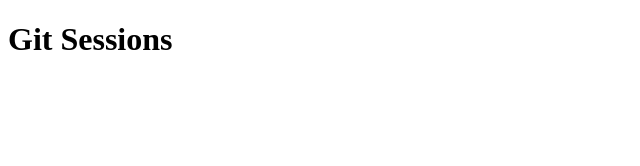
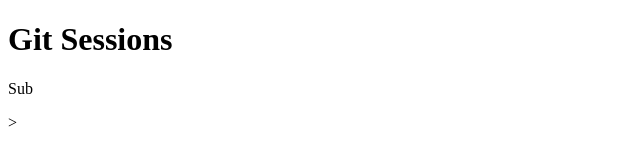
Before and after one commit to AkshayDigheGithub/cal, a plain HTML site: page index.html in a window 1280 px wide. Shown: the full height of the page, 0-640 px from the left. Drawn offline with Linux system fonts and the light colour scheme.

Commit message:
p tag added

```diff
--- a/index.html
+++ b/index.html
@@ -8,5 +8,6 @@
 </head>
 <body>
     <h1> Git Sessions</h1>
+    <p>Sub</p>>
 </body>
 </html>
```
